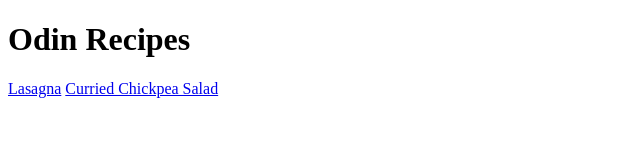
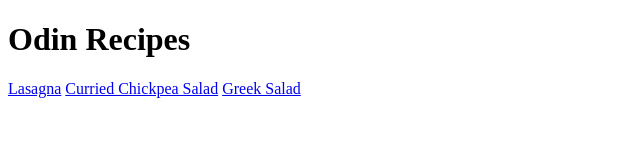
Before and after one commit to syoung19/odin-recipes, a plain HTML site: page index.html in a window 1280 px wide. Shown: the whole page, without its empty margins (0-640 px from the left). Drawn offline with Linux system fonts and the light colour scheme.

Commit message:
Edited greek-salad.html

```diff
--- a/index.html
+++ b/index.html
@@ -10,5 +10,6 @@
     <h1>Odin Recipes</h1>
     <a href="./recipes/lasagna.html">Lasagna</a>
     <a href="./recipes/curried-chickpea.html">Curried Chickpea Salad</a>
+    <a href="recipes/greek-salad.html">Greek Salad</a>
 </body>
 </html>
```
